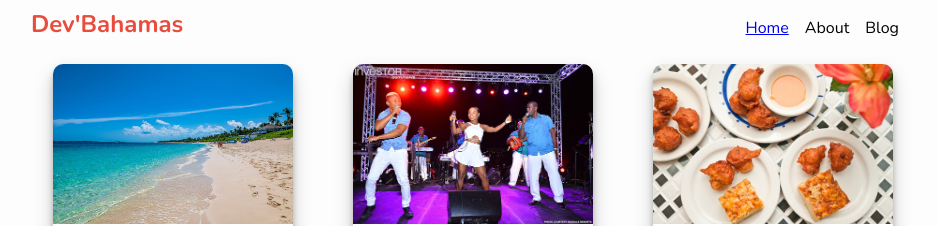
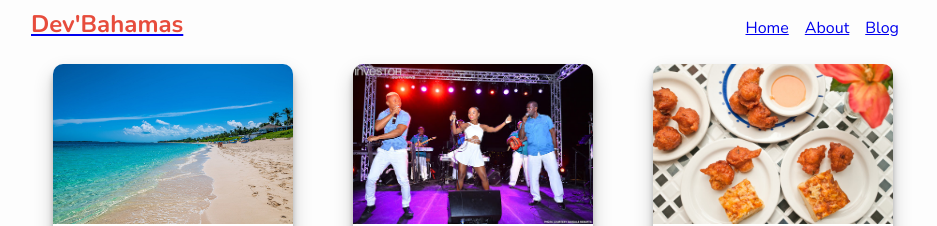
Before and after one commit to GerrardJohnson92/dev-bahamas, a plain HTML site: page index.html in a window 1280 px wide. Shown: the top 226 px of the page, without its empty margins (167-1104 px from the left). Drawn offline with nearby package versions, Linux system fonts and the light colour scheme.

Commit message:
Update index.html

```diff
--- a/index.html
+++ b/index.html
@@ -14,13 +14,19 @@
   <body>
     <main>
       <nav>
+        <a href="index.html">
           <h1>Dev'Bahamas</h1>
+        </a>
           <ul>
             <a href="index.html">
               <li>Home</li>
             </a>
+            <a href="about.html">
               <li>About</li>
+            </a>
+            <a href="blog.html">
               <li>Blog</li>
+            </a>
         </ul>
       </nav>
       <div class="container"></div>
```
Lines whose indentation alone changed are shown as unchanged.
